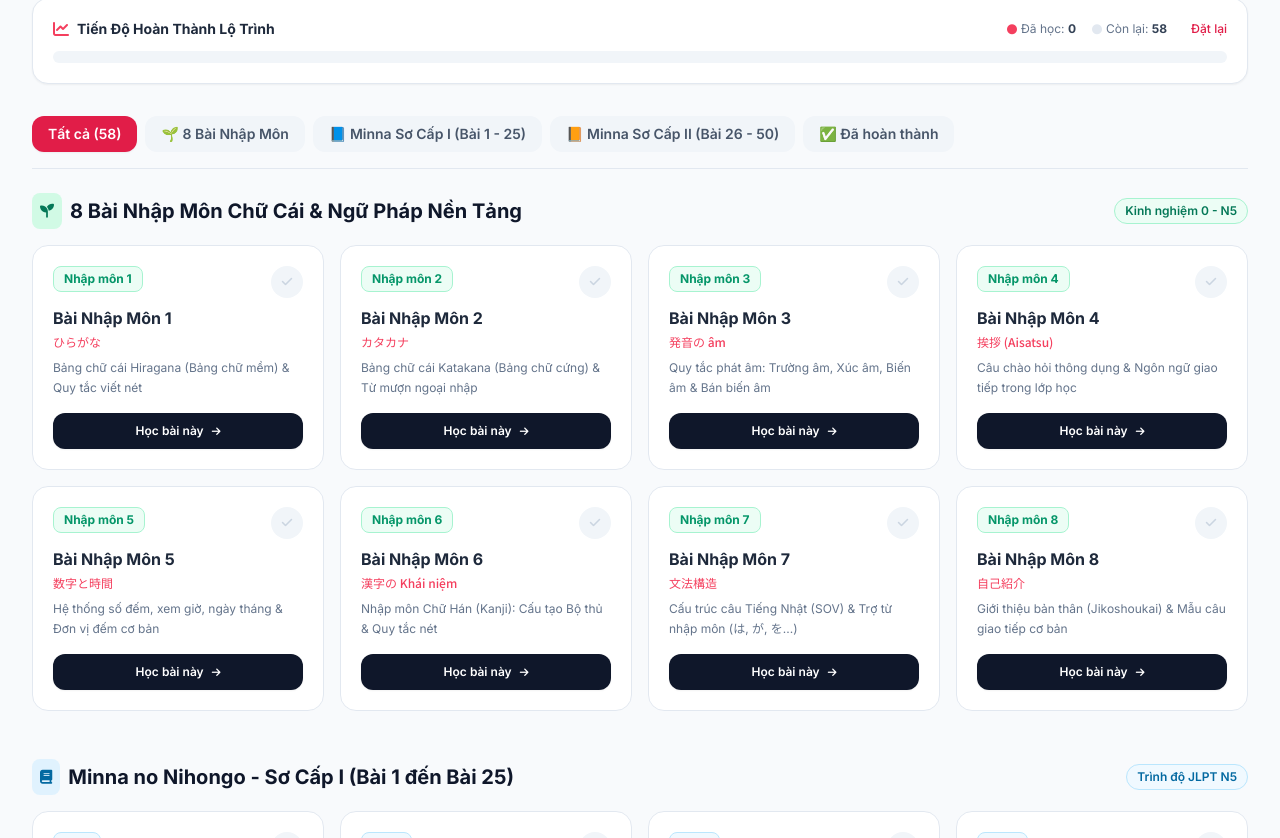
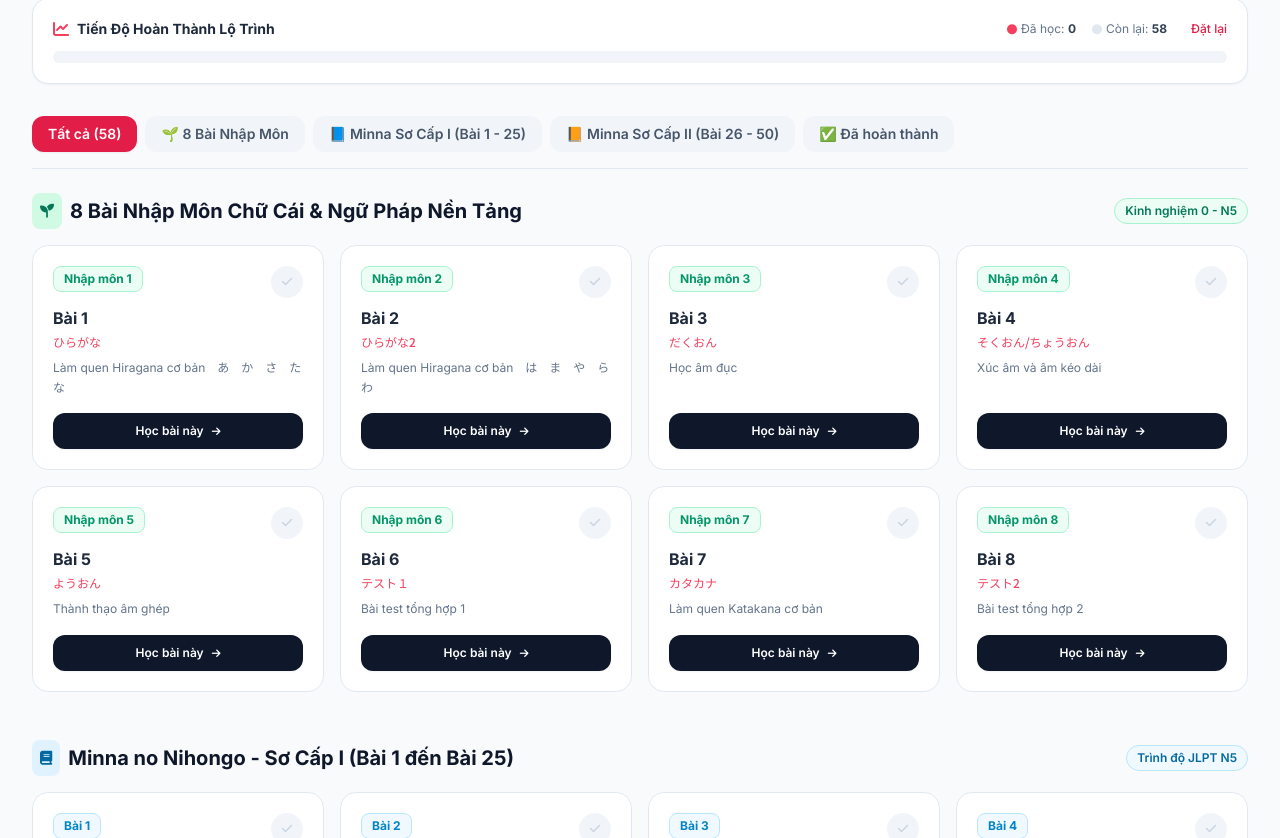
Before and after one commit to miyagitaisuki/imeji_dominion, a plain HTML site: page index.html in a window 1280 px wide. Shown: the part 429-1267 px from the top of the page. Drawn offline with nearby package versions, Linux system fonts and the light colour scheme.

Commit message:
Update index.html

```diff
--- a/index.html
+++ b/index.html
@@ -257,14 +257,14 @@
     <script>
         // 8 Bài Sơ Cấp Nhập Môn
         const introLessons = [
-            { id: 1, title: "Bài Nhập Môn 1", jp: "ひらがな", desc: "Bảng chữ cái Hiragana (Bảng chữ mềm) & Quy tắc viết nét" },
-            { id: 2, title: "Bài Nhập Môn 2", jp: "カタカナ", desc: "Bảng chữ cái Katakana (Bảng chữ cứng) & Từ mượn ngoại nhập" },
-            { id: 3, title: "Bài Nhập Môn 3", jp: "発音の âm", desc: "Quy tắc phát âm: Trường âm, Xúc âm, Biến âm & Bán biến âm", url: "Test2.html" },
-            { id: 4, title: "Bài Nhập Môn 4", jp: "挨拶 (Aisatsu)", desc: "Câu chào hỏi thông dụng & Ngôn ngữ giao tiếp trong lớp học" },
-            { id: 5, title: "Bài Nhập Môn 5", jp: "数字と時間", desc: "Hệ thống số đếm, xem giờ, ngày tháng & Đơn vị đếm cơ bản" },
-            { id: 6, title: "Bài Nhập Môn 6", jp: "漢字の Khái niệm", desc: "Nhập môn Chữ Hán (Kanji): Cấu tạo Bộ thủ & Quy tắc nét" },
-            { id: 7, title: "Bài Nhập Môn 7", jp: "文法構造", desc: "Cấu trúc câu Tiếng Nhật (SOV) & Trợ từ nhập môn (は, が, を...)" },
-            { id: 8, title: "Bài Nhập Môn 8", jp: "自己紹介", desc: "Giới thiệu bản thân (Jikoshoukai) & Mẫu câu giao tiếp cơ bản" }
+            { id: 1, title: "Bài 1", jp: "ひらがな", desc: "Làm quen Hiragana cơ bản　あ　か　さ　た　な" },
+            { id: 2, title: "Bài 2", jp: "ひらがな2", desc: "Làm quen Hiragana cơ bản　は　ま　や　ら　わ" },
+            { id: 3, title: "Bài 3", jp: "だくおん", desc: "Học âm đục" },
+            { id: 4, title: "Bài 4", jp: "そくおん/ちょうおん", desc: "Xúc âm và âm kéo dài" },
+            { id: 5, title: "Bài 5", jp: "ようおん", desc: "Thành thạo âm ghép" },
+            { id: 6, title: "Bài 6", jp: "テスト１", desc: "Bài test tổng hợp 1" },
+            { id: 7, title: "Bài 7", jp: "カタカナ", desc: "Làm quen Katakana cơ bản" },
+            { id: 8, title: "Bài 8", jp: "テスト2", desc: "Bài test tổng hợp 2" }
         ];
 
         // 50 Bài Minna no Nihongo
```
